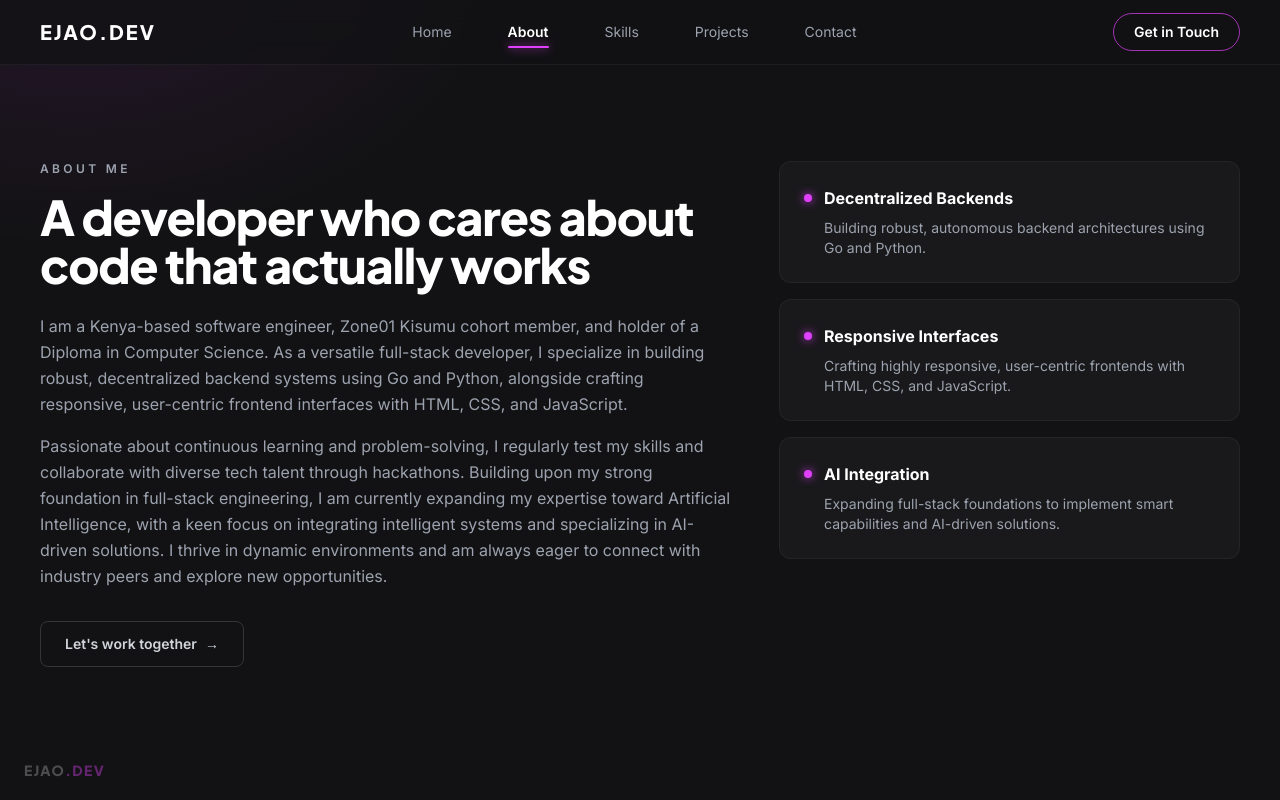
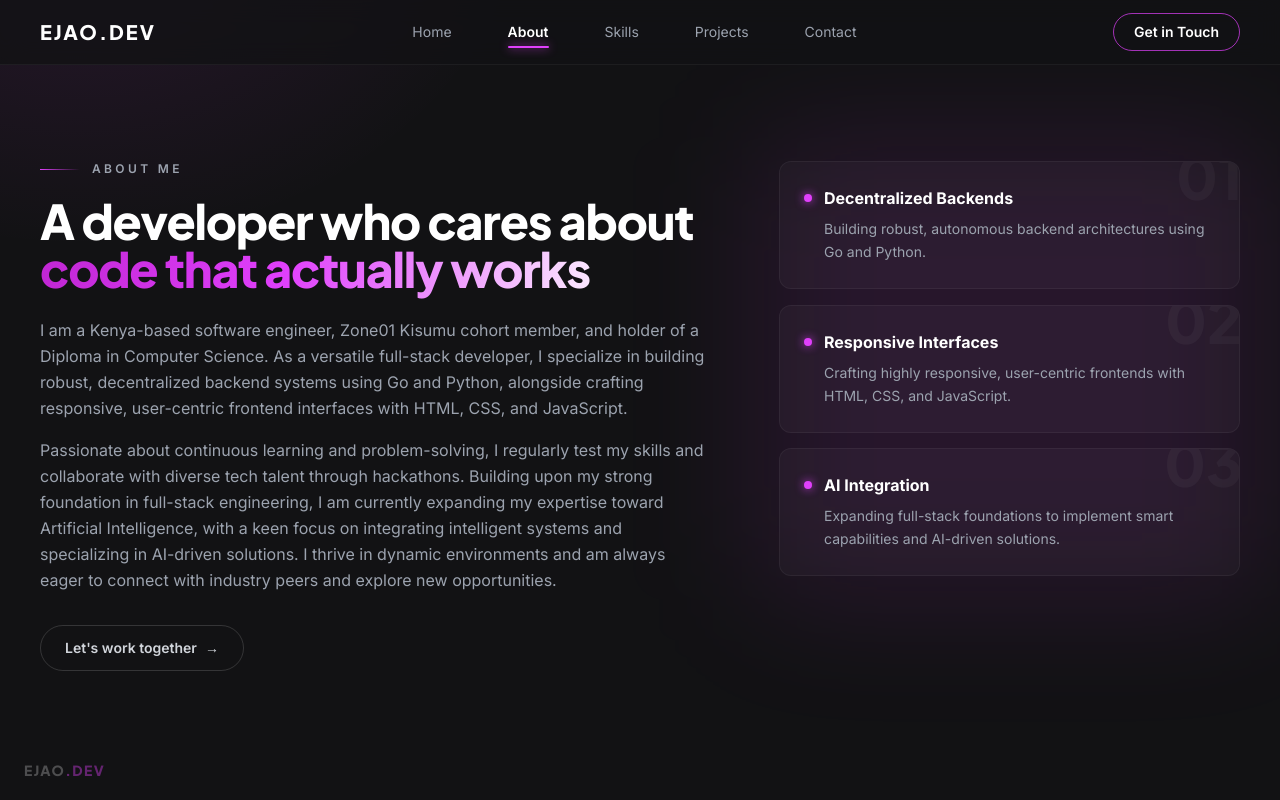
Before and after one commit to ejao-000/portfolio, a React (Vite) app: page / in a window 1280 px wide. Both pictures are taken after a click on the button "About". Shown: the top 800 px of the page. Built offline with nearby package versions, Linux system fonts and the light colour scheme.

Commit message:
about: polish bento layout with gradient headline, accents, and hover depth

```diff
--- a/src/components/About.jsx
+++ b/src/components/About.jsx
@@ -28,7 +28,7 @@ export default function About({ onNavigate }) {
   const { ref, visible } = useReveal();
 
   return (
-    <section id="about" className="section-shell py-16 md:py-24">
+    <section id="about" className="section-shell relative py-16 md:py-24">
       <div
         ref={ref}
         className={`reveal reveal-group grid items-start gap-12 lg:grid-cols-[3fr_2fr] ${
@@ -37,20 +37,26 @@ export default function About({ onNavigate }) {
       >
         {/* Intro copy */}
         <div className="flex h-full flex-col">
+          <div className="flex items-center gap-3">
+            <span className="h-px w-10 bg-gradient-to-r from-neon-500 to-transparent" />
             <span className="text-xs font-semibold uppercase tracking-[0.28em] text-gray-400">
               About me
             </span>
-          <h2 className="mt-4 font-display text-4xl font-extrabold leading-[1.1] tracking-tight text-white md:text-5xl">
-            A developer who cares about code that actually works
+          </div>
+
+          <h2 className="mt-5 font-display text-4xl font-extrabold leading-[1.08] tracking-tight text-white md:text-5xl">
+            A developer who cares about{' '}
+            <span className="text-gradient-jungle">code that actually works</span>
           </h2>
-          <p className="mt-6 leading-relaxed text-gray-400">
+
+          <p className="mt-6 max-w-2xl leading-relaxed text-gray-400">
             I am a Kenya-based software engineer, Zone01 Kisumu cohort member,
             and holder of a Diploma in Computer Science. As a versatile
             full-stack developer, I specialize in building robust, decentralized
             backend systems using Go and Python, alongside crafting responsive,
             user-centric frontend interfaces with HTML, CSS, and JavaScript.
           </p>
-          <p className="mt-4 leading-relaxed text-gray-400">
+          <p className="mt-4 max-w-2xl leading-relaxed text-gray-400">
             Passionate about continuous learning and problem-solving, I
             regularly test my skills and collaborate with diverse tech talent
             through hackathons. Building upon my strong foundation in full-stack
@@ -65,29 +71,62 @@ export default function About({ onNavigate }) {
             <button
               type="button"
               onClick={() => onNavigate('contact')}
-              className="inline-flex items-center gap-2 rounded-lg border border-white/15 px-6 py-3 text-sm font-semibold text-gray-300 transition-all duration-300 hover:-translate-y-0.5 hover:border-neon-500/60 hover:text-neon-400"
+              className="group inline-flex items-center gap-2 rounded-full border border-white/15 px-6 py-3 text-sm font-semibold text-gray-300 transition-all duration-300 hover:-translate-y-0.5 hover:border-neon-500/60 hover:text-neon-400 hover:shadow-[0_10px_30px_-10px_rgba(224,64,251,0.6)]"
             >
-              Let's work together <span aria-hidden>→</span>
+              Let's work together
+              <span
+                aria-hidden
+                className="transition-transform duration-300 group-hover:translate-x-1"
+              >
+                →
+              </span>
             </button>
           </div>
         </div>
 
         {/* Strength bento stack */}
+        <div className="relative">
+          {/* Ambient glow behind the stack */}
+          <div
+            aria-hidden
+            className="pointer-events-none absolute -inset-6 -z-10 rounded-[2rem] bg-neon-500/10 blur-3xl"
+          />
+
           <div className="space-y-4">
             {HIGHLIGHTS.map((item, index) => (
               <div
                 key={item.title}
-              className={`reveal reveal-delay-${
+                className={`group reveal reveal-delay-${
                   index + 1
-              } rounded-xl border border-white/5 bg-white/[0.03] p-6 transition-all duration-300 hover:-translate-y-1 hover:border-neon-500/40 hover:bg-white/[0.05]`}
+                } relative overflow-hidden rounded-xl border border-white/5 bg-white/[0.03] p-6 transition-all duration-500 hover:-translate-y-1 hover:border-neon-500/40 hover:bg-white/[0.05] hover:shadow-[0_18px_50px_-18px_rgba(224,64,251,0.55)]`}
               >
-              <h3 className="flex items-center gap-3 font-bold text-white">
-                <span className="h-2 w-2 rounded-full bg-neon-500 shadow-[0_0_10px_rgba(224,64,251,0.9)]" />
+                {/* Faint index watermark */}
+                <span
+                  aria-hidden
+                  className="pointer-events-none absolute -right-1 -top-4 font-display text-6xl font-extrabold text-white/[0.04] transition-colors duration-500 group-hover:text-neon-500/10"
+                >
+                  {String(index + 1).padStart(2, '0')}
+                </span>
+
+                {/* Top accent line revealed on hover */}
+                <span
+                  aria-hidden
+                  className="pointer-events-none absolute inset-x-0 top-0 h-px bg-gradient-to-r from-transparent via-neon-500/70 to-transparent opacity-0 transition-opacity duration-500 group-hover:opacity-100"
+                />
+
+                <h3 className="relative flex items-center gap-3 font-bold text-white">
+                  <span className="relative flex h-2 w-2">
+                    <span className="absolute inline-flex h-full w-full animate-ping rounded-full bg-neon-500/60" />
+                    <span className="relative inline-flex h-2 w-2 rounded-full bg-neon-500 shadow-[0_0_10px_rgba(224,64,251,0.9)]" />
+                  </span>
                   {item.title}
                 </h3>
-              <p className="mt-2 pl-5 text-sm text-gray-400">{item.detail}</p>
+                <p className="relative mt-2 pl-5 text-sm leading-relaxed text-gray-400">
+                  {item.detail}
+                </p>
               </div>
             ))}
+          </div>
         </div>
       </div>
     </section>
```
Lines whose indentation alone changed are shown as unchanged.
